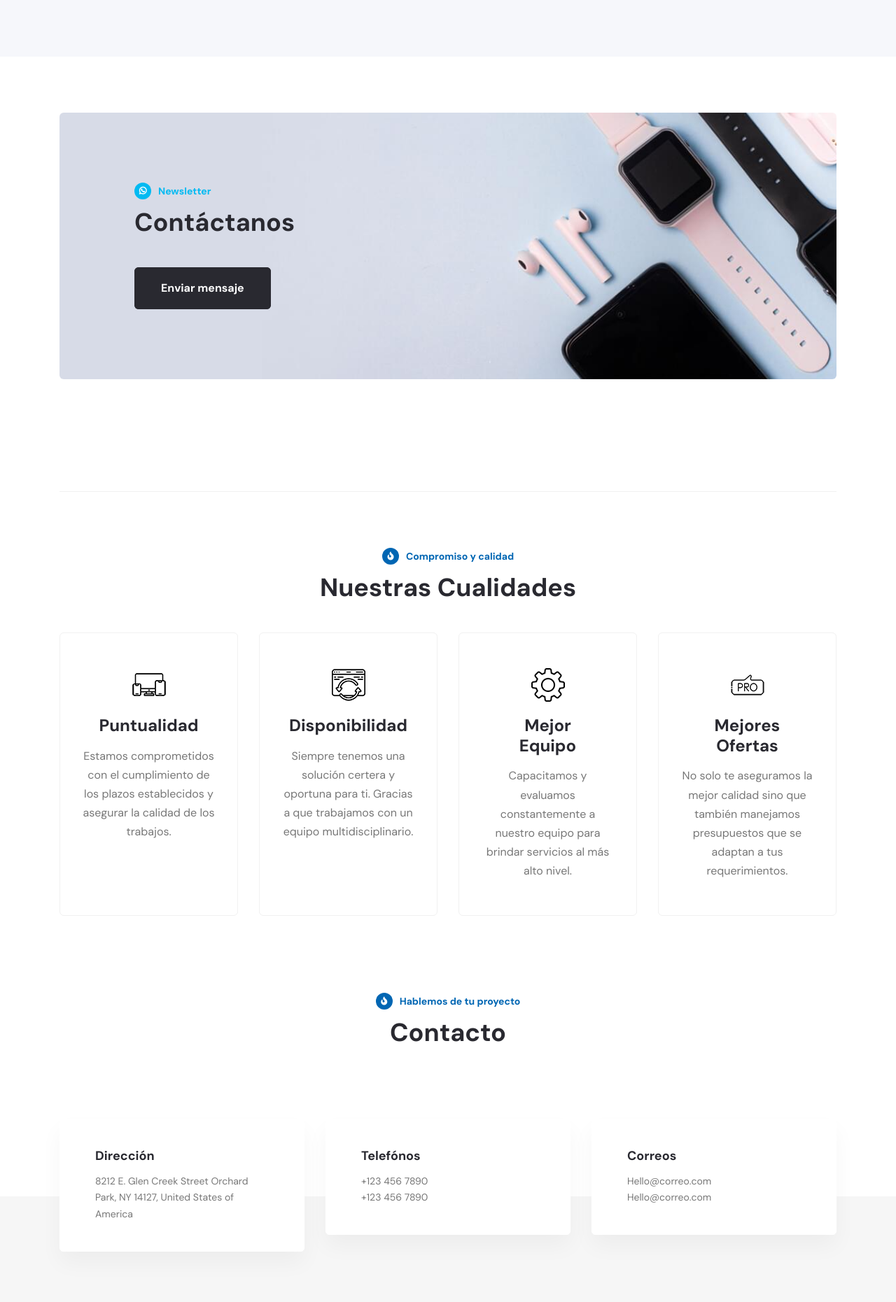
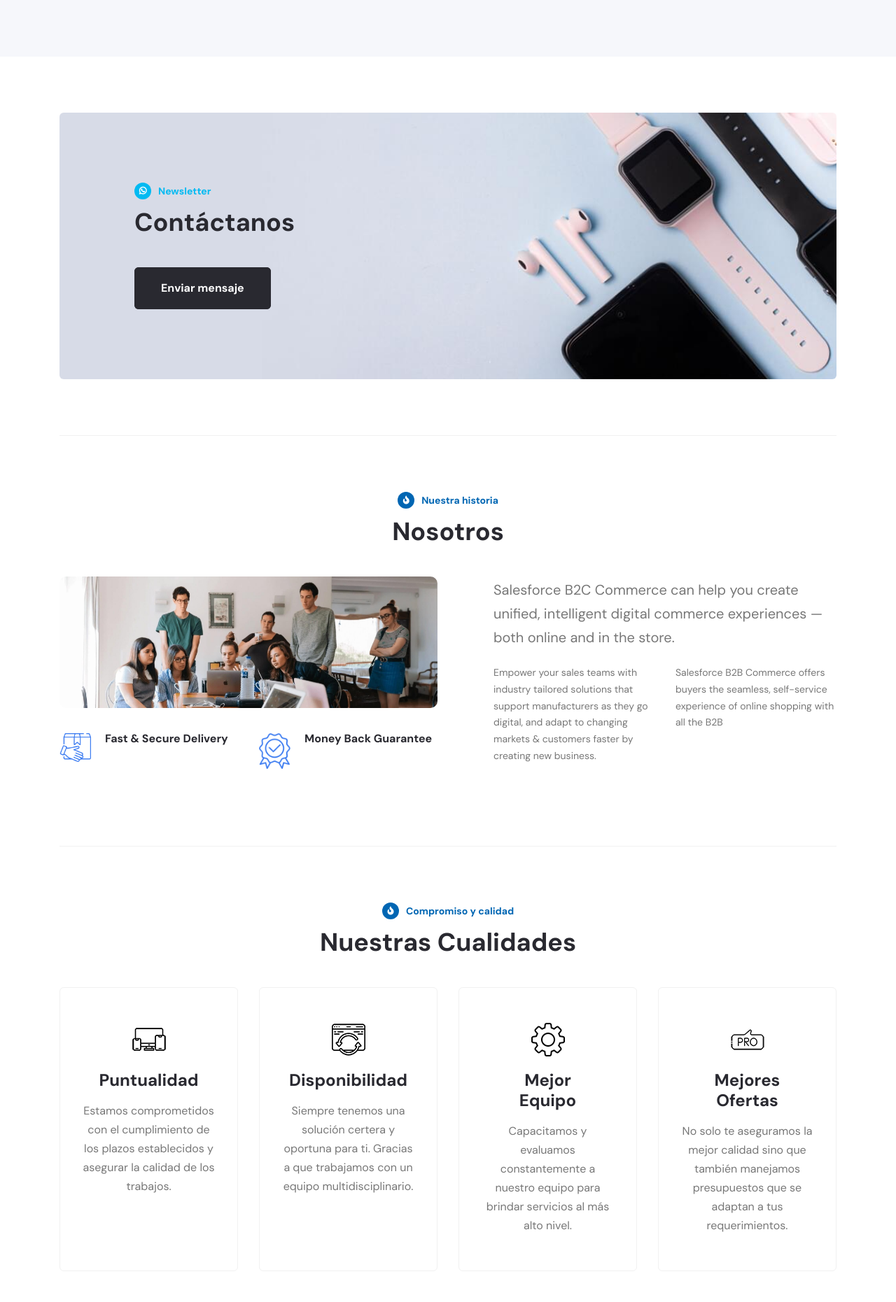
Before and after one commit to nelbrown150/Connie-s, a Laravel app: page / in a window 1280 px wide. Shown: the part 1871-3732 px from the top of the page at 70% size. Run offline with Laravel 12, Linux system fonts and the light colour scheme; some libraries are stand-ins or nearby versions.

Commit message:
feature | cambios generales

```diff
--- a/resources/views/layout/app.blade.php
+++ b/resources/views/layout/app.blade.php
@@ -47,7 +47,7 @@
                             @php $isIndex = request()->routeIs('index'); @endphp
                             <ul class="mainmenu">
                                 <li><a href="{{ $isIndex ? '#servicios' : route('index').'#servicios' }}" class="smoth-animation">Productos y Servicios</a></li>
-                                <li><a href="{{ $isIndex ? '#cualidades' : route('index').'#cualidades' }}" class="smoth-animation">Nuestras cualidades</a></li>
+                                <li><a href="{{ $isIndex ? '#nosotros' : route('index').'#nosotros' }}" class="smoth-animation">Nosotros</a></li>
                                 <li><a href="{{ route('experiences') }}">Nuestro Trabajo</a></li>
                                 <li><a href="{{ $isIndex ? '#contacto' : route('index').'#contacto' }}" class="smoth-animation">Contacto</a></li>
                             </ul>
--- a/resources/views/welcome.blade.php
+++ b/resources/views/welcome.blade.php
@@ -280,7 +280,7 @@
             </div>
         </div>
 
-        <div class="axil-newsletter-area axil-section-gap">
+        <div class="pv-feature-area axil-section-gap pb-0">
             <div class="container">
                 <div class="etrade-newsletter-wrapper bg_image bg_image--5">
                     <div class="newsletter-content">
@@ -294,7 +294,68 @@
             </div>
         </div>
 
-        <div class="pv-feature-area axil-section-gap" id="cualidades">
+        <div class="pv-feature-area axil-section-gap" id="nosotros">
+            <div class="container">
+                <div class="pv-feature-box">
+                    <div class="section-title-wrapper section-title-center">
+                        <span class="title-highlighter highlighter-secondary"><i class="fas fa-fire"></i> Nuestra historia</span>
+                        <h2 class="title">Nosotros</h2>
+                    </div>
+                </div>
+                <div class="row align-items-center axil-about-area about-style-1">
+                    <div class="col-xl-6 col-lg-6">
+                        <div class="about-thumbnail">
+                            <div class="thumbnail">
+                                <img src="assets/images/bg/bg-image-3.jpg" alt="About Us">
+                            </div>
+                        </div>
+                        <div class="row row--20 mt--30">
+                            <div class="col">
+                                <div class="service-box service-style-2">
+                                    <div class="icon">
+                                        <img src="assets/images/icons/service1.png" alt="Service">
+                                    </div>
+                                    <div class="content">
+                                        <h6 class="title">Fast &amp; Secure Delivery</h6>
+                                    </div>
+                                </div>
+                            </div>
+                            <div class="col">
+                                <div class="service-box service-style-2">
+                                    <div class="icon">
+                                        <img src="assets/images/icons/service2.png" alt="Service">
+                                    </div>
+                                    <div class="content">
+                                        <h6 class="title">Money Back Guarantee</h6>
+                                    </div>
+                                </div>
+                            </div>
+                        </div>
+                    </div>
+                    <div class="col-xl-6 col-lg-6">
+                        <div class="about-content content-right">
+                            <span class="text-heading">Salesforce B2C Commerce can help you create unified, intelligent digital commerce
+                                experiences — both online and in the store.</span>
+                            <div class="row">
+                                <div class="col-xl-6">
+                                    <p>Empower your sales teams with industry tailored
+                                        solutions that support manufacturers as they go
+                                        digital, and adapt to changing markets & customers
+                                        faster by creating new business.</p>
+                                </div>
+                                <div class="col-xl-6">
+                                    <p class="mb--0">Salesforce B2B Commerce offers buyers the
+                                        seamless, self-service experience of online
+                                        shopping with all the B2B</p>
+                                </div>
+                            </div>
+                        </div>
+                    </div>
+                </div>
+            </div>
+        </div>
+
+        <div class="pv-feature-area pb-0" >
             <div class="container">
                 <div class="pv-feature-box">
                     <div class="section-title-wrapper section-title-center">
@@ -359,10 +420,10 @@
             </div>
         </div>
 
-        <div class="pv-feature-area" id="contacto">
+        <div class="pv-feature-area axil-section-gap pb-0" id="contacto">
             <div class="container">
-                <div class="pv-action-box pt-0">
-                    <div class="section-title-wrapper">
+                <div class="pv-feature-box">
+                    <div class="section-title-wrapper section-title-center">
                         <span class="title-highlighter highlighter-secondary"><i class="fas fa-fire"></i> Hablemos de tu proyecto</span>
                         <h2 class="title">Contacto </h2>
                         {{-- <a href="../../../item/etrade-multipurpose-ecommerce-html5-template/39507398.html" class="axil-btn btn-bg-primary"><i class="fal fa-shopping-cart"></i> Solicitar Servicio</a> --}}
```
